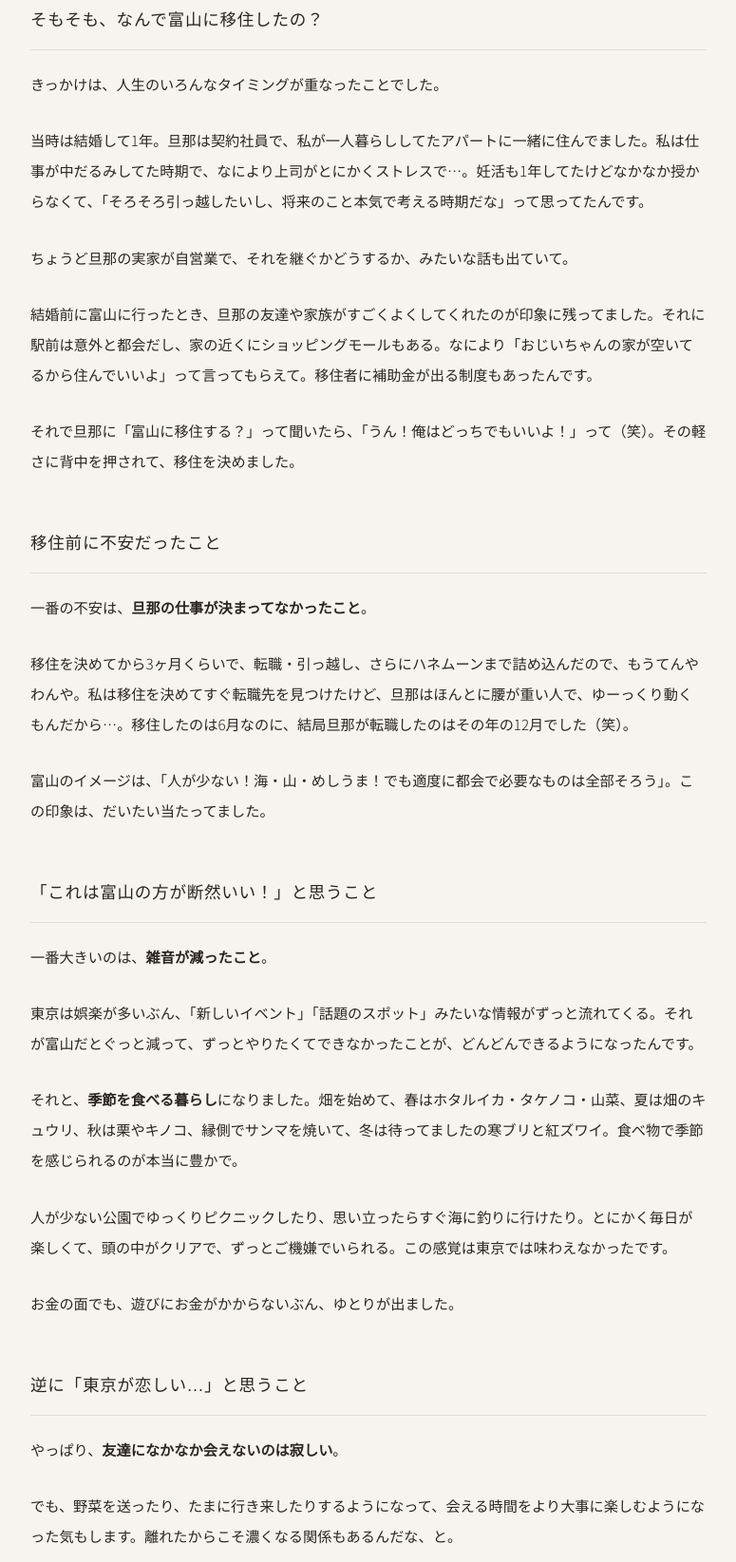
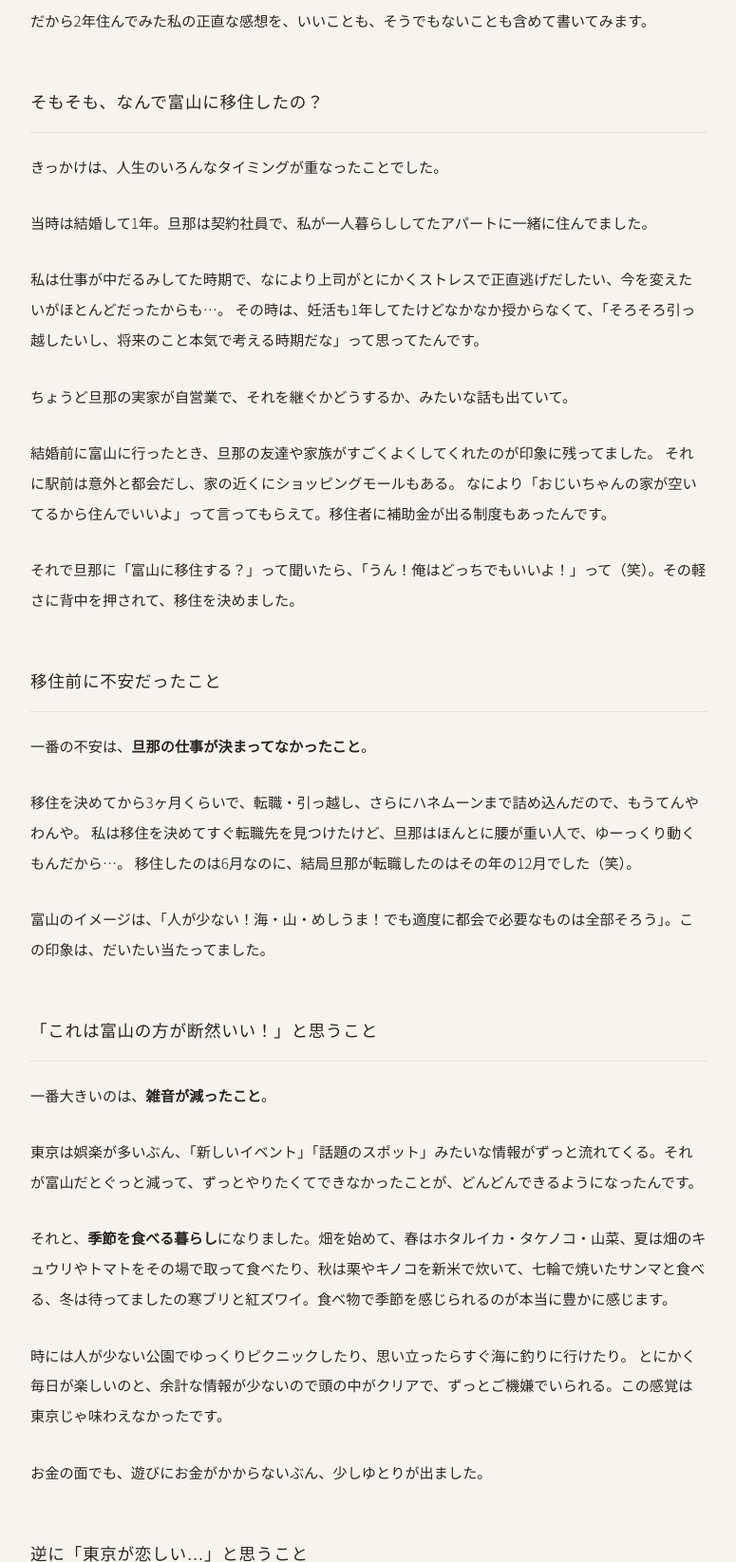
Before and after one commit to chiakiyyy/chiyyy-site, an Astro site: page /blog/tokyo-to-toyama in a window 1280 px wide. Shown: the part 1090-2735 px from the top of the page at 95% size, without its empty margins (90-865 px from the left). Built offline with nearby package versions, Linux system fonts and the light colour scheme; Astro itself is replaced by a stand-in of ours.

Commit message:
Edit blog post about moving from Tokyo to Toyama
Revised text for clarity and added details about seasonal living and personal experiences after moving to Toyama.

```diff
--- a/src/content/blog/tokyo-to-toyama.md
+++ b/src/content/blog/tokyo-to-toyama.md
@@ -12,17 +12,26 @@ featured: true
 
 三軒茶屋のアパートで暮らしてた私が、今は富山で畑をやって、卵を売って、季節の魚を焼いてる。正直、2年前は想像もしてなかった暮らしです。
 
-移住を考えてる人って、けっこういるんじゃないかな。でもネットで調べても「補助金がいくら」とか制度の話ばかりで、実際どうなの？っていう本音がなかなか出てこない。だから2年住んでみた私の正直な感想を、いいことも、そうでもないことも含めて書いてみます。
+移住を考えてる人って、結構いるんじゃないでしょうか？
+
+でもネットで調べても「補助金がいくら」とか制度の話ばかりで、実際どうなの？っていう本音がなかなか出てこない。
+
+だから2年住んでみた私の正直な感想を、いいことも、そうでもないことも含めて書いてみます。
 
 ## そもそも、なんで富山に移住したの？
 
 きっかけは、人生のいろんなタイミングが重なったことでした。
 
-当時は結婚して1年。旦那は契約社員で、私が一人暮らししてたアパートに一緒に住んでました。私は仕事が中だるみしてた時期で、なにより上司がとにかくストレスで…。妊活も1年してたけどなかなか授からなくて、「そろそろ引っ越したいし、将来のこと本気で考える時期だな」って思ってたんです。
+当時は結婚して1年。旦那は契約社員で、私が一人暮らししてたアパートに一緒に住んでました。
+
+私は仕事が中だるみしてた時期で、なにより上司がとにかくストレスで正直逃げだしたい、今を変えたいがほとんどだったからも…。
+その時は、妊活も1年してたけどなかなか授からなくて、「そろそろ引っ越したいし、将来のこと本気で考える時期だな」って思ってたんです。
 
 ちょうど旦那の実家が自営業で、それを継ぐかどうするか、みたいな話も出ていて。
 
-結婚前に富山に行ったとき、旦那の友達や家族がすごくよくしてくれたのが印象に残ってました。それに駅前は意外と都会だし、家の近くにショッピングモールもある。なにより「おじいちゃんの家が空いてるから住んでいいよ」って言ってもらえて。移住者に補助金が出る制度もあったんです。
+結婚前に富山に行ったとき、旦那の友達や家族がすごくよくしてくれたのが印象に残ってました。
+それに駅前は意外と都会だし、家の近くにショッピングモールもある。
+なにより「おじいちゃんの家が空いてるから住んでいいよ」って言ってもらえて。移住者に補助金が出る制度もあったんです。
 
 それで旦那に「富山に移住する？」って聞いたら、「うん！俺はどっちでもいいよ！」って（笑）。その軽さに背中を押されて、移住を決めました。
 
@@ -30,7 +39,9 @@ featured: true
 
 一番の不安は、**旦那の仕事が決まってなかったこと**。
 
-移住を決めてから3ヶ月くらいで、転職・引っ越し、さらにハネムーンまで詰め込んだので、もうてんやわんや。私は移住を決めてすぐ転職先を見つけたけど、旦那はほんとに腰が重い人で、ゆーっくり動くもんだから…。移住したのは6月なのに、結局旦那が転職したのはその年の12月でした（笑）。
+移住を決めてから3ヶ月くらいで、転職・引っ越し、さらにハネムーンまで詰め込んだので、もうてんやわんや。
+私は移住を決めてすぐ転職先を見つけたけど、旦那はほんとに腰が重い人で、ゆーっくり動くもんだから…。
+移住したのは6月なのに、結局旦那が転職したのはその年の12月でした（笑）。
 
 富山のイメージは、「人が少ない！海・山・めしうま！でも適度に都会で必要なものは全部そろう」。この印象は、だいたい当たってました。
 
@@ -40,17 +51,18 @@ featured: true
 
 東京は娯楽が多いぶん、「新しいイベント」「話題のスポット」みたいな情報がずっと流れてくる。それが富山だとぐっと減って、ずっとやりたくてできなかったことが、どんどんできるようになったんです。
 
-それと、**季節を食べる暮らし**になりました。畑を始めて、春はホタルイカ・タケノコ・山菜、夏は畑のキュウリ、秋は栗やキノコ、縁側でサンマを焼いて、冬は待ってましたの寒ブリと紅ズワイ。食べ物で季節を感じられるのが本当に豊かで。
+それと、**季節を食べる暮らし**になりました。畑を始めて、春はホタルイカ・タケノコ・山菜、夏は畑のキュウリやトマトをその場で取って食べたり、秋は栗やキノコを新米で炊いて、七輪で焼いたサンマと食べる、冬は待ってましたの寒ブリと紅ズワイ。食べ物で季節を感じられるのが本当に豊かに感じます。
 
-人が少ない公園でゆっくりピクニックしたり、思い立ったらすぐ海に釣りに行けたり。とにかく毎日が楽しくて、頭の中がクリアで、ずっとご機嫌でいられる。この感覚は東京では味わえなかったです。
+時には人が少ない公園でゆっくりピクニックしたり、思い立ったらすぐ海に釣りに行けたり。
+とにかく毎日が楽しいのと、余計な情報が少ないので頭の中がクリアで、ずっとご機嫌でいられる。この感覚は東京じゃ味わえなかったです。
 
-お金の面でも、遊びにお金がかからないぶん、ゆとりが出ました。
+お金の面でも、遊びにお金がかからないぶん、少しゆとりが出ました。
 
 ## 逆に「東京が恋しい…」と思うこと
 
 やっぱり、**友達になかなか会えないのは寂しい**。
 
-でも、野菜を送ったり、たまに行き来したりするようになって、会える時間をより大事に楽しむようになった気もします。離れたからこそ濃くなる関係もあるんだな、と。
+でも、野菜を送ったり、たまに行き来したりするようになって、会える時間をより大事に楽しむようになった気もします。離れたからこそ濃くなる関係もあるんだな～っと。
 
 あとは、三軒茶屋に住んでたからか、あの雑多な商店街の空気はちょっと懐かしいですね。ごちゃごちゃした感じ、嫌いじゃなかったので。
 
```
